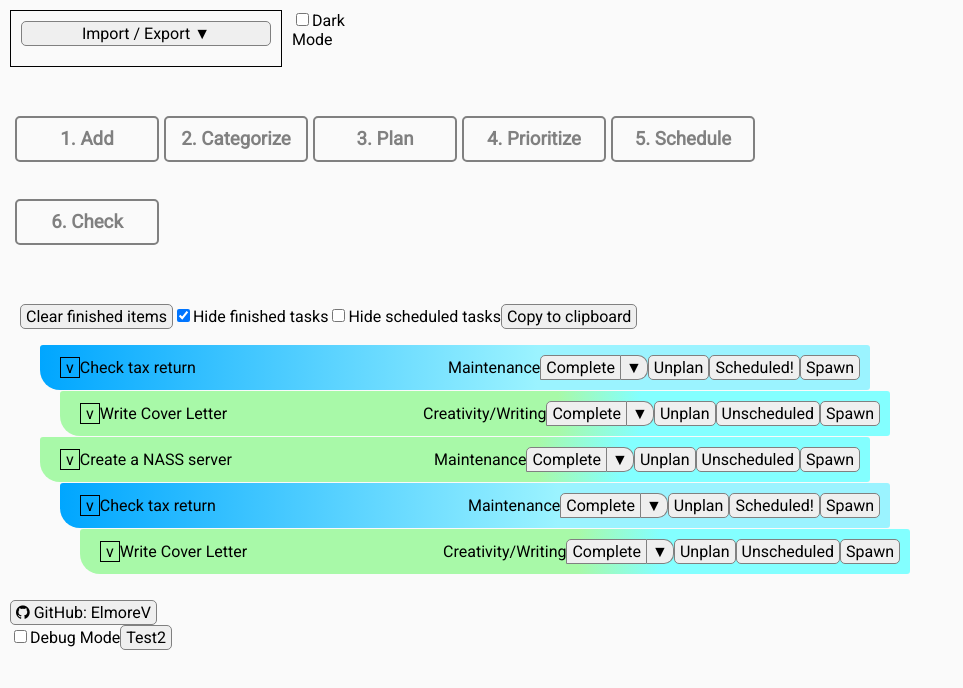
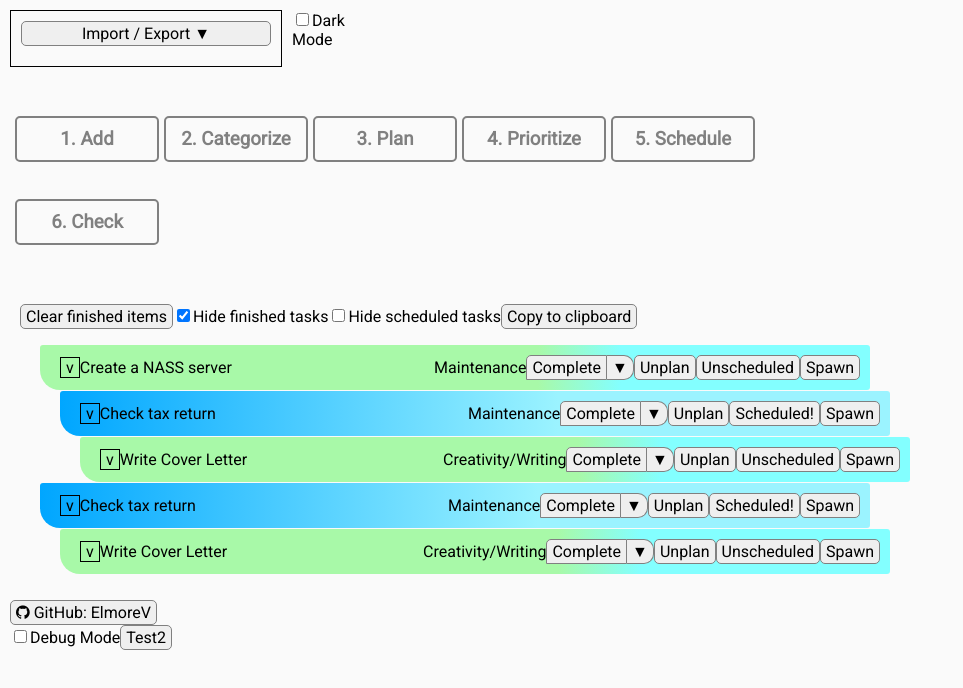
Before and after one commit to ElmoreV/TaskPlanner_javareact, a React (Create React App) app: page / in a window 1280 px wide. Both pictures are taken after a click on the element "4. Prioritize". Shown: the top 688 px of the page, without its empty margins (0-963 px from the left). Built offline with nearby package versions, Linux system fonts and the light colour scheme.

Commit message:
fix: sort function needs to return -1 and 1 for different values, not 0 and 1

```diff
--- a/src/TaskViews/PlannedList.js
+++ b/src/TaskViews/PlannedList.js
@@ -181,7 +181,7 @@ const PlannedList = (props) => {
 
   const copyListToClipboard = () => {
     let taskList = tasks
-      .sort((taskA, taskB) => taskA.weekOrderIndex > taskB.weekOrderIndex)
+      .sort((taskA, taskB) => taskA.weekOrderIndex - taskB.weekOrderIndex)
       .reduce(
         (acc, task) =>
           isVisible(task, true) ? acc.concat(task.name, "\n") : acc,
@@ -223,7 +223,7 @@ const PlannedList = (props) => {
 
       <ul key="root_topics">
         {tasks
-          .sort((taskA, taskB) => taskA.weekOrderIndex > taskB.weekOrderIndex)
+          .sort((taskA, taskB) => taskA.weekOrderIndex - taskB.weekOrderIndex)
           .filter((task) => isVisible(task, true))
           .map((task) =>
             recursiveShowPlannedTask(
```
